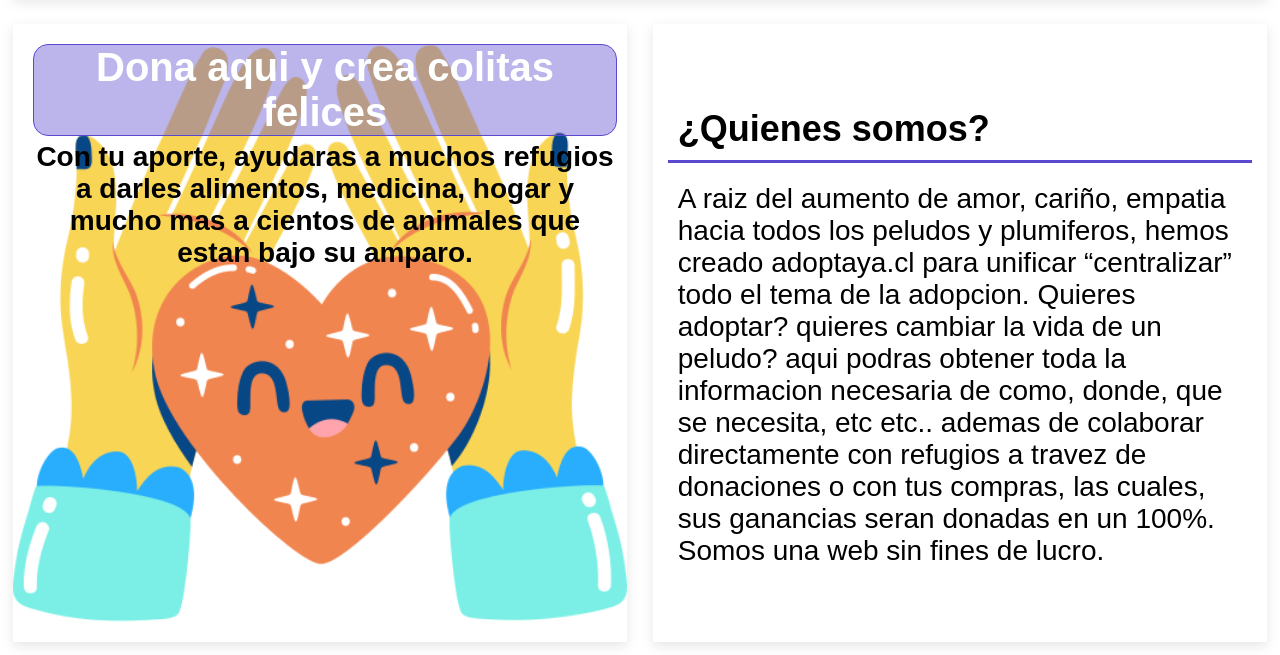
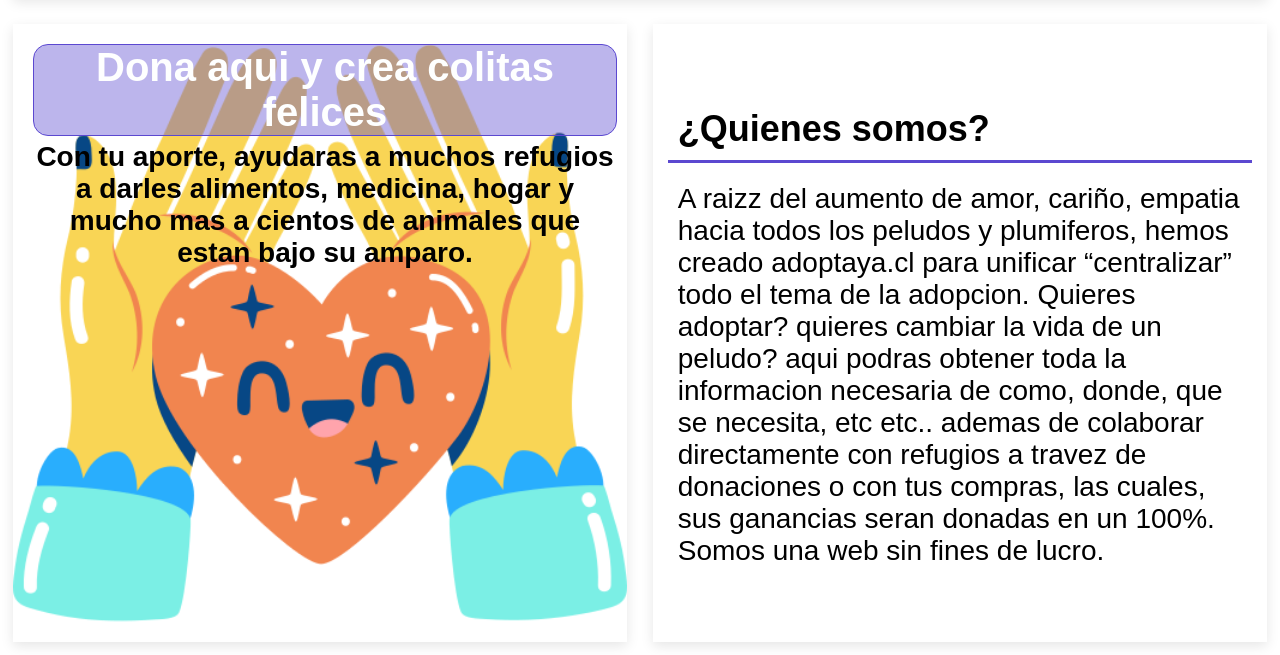
Before and after one commit to KevinCorralesDev/adopta-corrales-grid-entraga-animaciones, a plain HTML site: page index.html in a window 1280 px wide. Shown: the part 2251-2906 px from the top of the page. Drawn offline with nearby package versions, Linux system fonts and the light colour scheme.

Commit message:
cambio para subir rama animacion

```diff
--- a/index.html
+++ b/index.html
@@ -92,7 +92,7 @@
                 <h4>¿Quienes somos?</h4>
                 <p>
 
-                    A raiz del aumento de amor, cariño, empatia hacia todos los peludos y plumiferos, hemos creado adoptaya.cl para unificar “centralizar” todo el tema de la adopcion. Quieres adoptar? quieres cambiar la vida de un peludo? aqui podras obtener toda la informacion necesaria de como, donde, que se necesita, etc etc.. ademas de colaborar directamente con refugios a travez de donaciones o con tus compras, las cuales, sus ganancias seran donadas en un 100%. Somos una web sin fines de lucro.
+                    A raizz del aumento de amor, cariño, empatia hacia todos los peludos y plumiferos, hemos creado adoptaya.cl para unificar “centralizar” todo el tema de la adopcion. Quieres adoptar? quieres cambiar la vida de un peludo? aqui podras obtener toda la informacion necesaria de como, donde, que se necesita, etc etc.. ademas de colaborar directamente con refugios a travez de donaciones o con tus compras, las cuales, sus ganancias seran donadas en un 100%. Somos una web sin fines de lucro.
 
 
                     </p>
```
